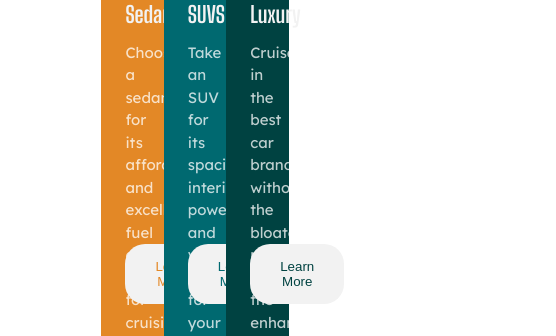
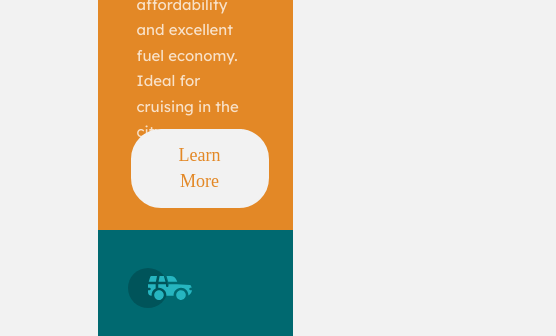
Before and after one commit to stealthman22/3-column-card-component, a plain HTML site: page index.html in a window 390 px wide. Shown: the part 279-615 px from the top of the page, 556 px wide, since content can reach past the window. Drawn offline with Linux system fonts and the light colour scheme; files whose address does not match are found by name.

Commit message:
working on responsiveness, all layouts finished

```diff
--- a/index.html
+++ b/index.html
@@ -56,7 +56,7 @@
 
   <div class="attribution">
     Challenge by <a href="https://www.frontendmentor.io?ref=challenge" target="_blank">Frontend Mentor</a>.
-    Coded by <a href="#">Your Name Here</a>.
+    Coded by <a href="https://github.com/stealthman22/3-column-card-component" target="_blank" >Alara Joel</a>.
   </div>
 </body>
 </html>
--- a/styles.css
+++ b/styles.css
@@ -15,7 +15,8 @@
 
 html,body {
  font-size: 15px;
- line-height: 150%;
+ line-height: 170%;
+ background-color: var(--bg-color);
 }
 
 
@@ -23,12 +24,12 @@ html,body {
  display: flex;
 align-items: center;
 justify-content: center;
- height: 95vh;
+ min-height: 95vh;
 }
 
 .card {
- height: 55vh;
-width: 16vw;
+ height: 30rem;
+width: 20rem;
 }
 
 
@@ -58,18 +59,20 @@ background: url(./images//icon-suvs.svg) no-repeat;
 
 .card-content {
  margin: 0.5rem 1.6rem 0 1.6rem;
+ padding: 0.5rem 1rem;
  height: 50%;
 }
 
 .card-content > h1{
 font-family: var(--bg-font);
 color: var(--bg-color);
+font-size: 2.5em;
 }
 
 .card-content > p {
  font-family: var(--txt-font);
  color: var(--txt-color);
- margin-top: 1rem;
+ margin-top: 1.8rem;
 }
 
 
@@ -89,21 +92,31 @@ color: var(--bg-color);
 
 /* buttons */
 .cta {
- margin: 0.5rem 1.6rem 0 1.6rem;
- padding: 1rem 2rem;
+ margin: 0.1rem 1.6rem 0 2.2rem;
+ padding: 0.8rem 2.3rem;
  background-color: var(--bg-color);
- border: 1px solid var(--bg-color);
-border-radius: 20px;
-border:  none;
+ border: 2px solid var(--bg-color);
+border-radius: 30px;
 outline: none;
 cursor: pointer;
 text-align: center;
+font: var(--bg-font);
+font-size: 1.2em;
 }
 
+.cta:hover {
+ background-color: transparent;
+ transition: background-color 0.3s ease-in-out;
+}
 
 
 .card-1 > .cta {
  color: var(--orange-primary);
+}
+
+.card-1 > .cta:hover, .card-2 > .cta:hover, .card-3 > .cta:hover {
+ color: var(--txt-color);
+
 }
 
 .card-2 > .cta {
@@ -121,3 +134,67 @@ text-align: center;
 .attribution a {
  color: hsl(228, 45%, 44%);
  }
+
+
+ /* @media  screen and (max-width: 1540px) {
+  .card {
+   height: 70vh;
+  width: 22vw;
+  }
+ } */
+
+ @media  screen and (max-width: 1200px) {
+  .card {
+  width: 18rem;
+  }
+ }
+
+ /* @media  screen and (max-width: 950px) {
+  .container {
+   margin: 0 3rem;
+  }
+ } */
+
+ /* @media  screen and (max-width: 1008px) {
+  .card {
+   height: 61vh;
+  width: 30vw;
+  }
+ } */
+
+ /* @media  screen and (max-width: 840px) {
+  .card {
+  width: 32vw;
+  }
+ } */
+
+ /* @media  screen and (max-width: 780px) {
+  .card {
+  width: 28vw;
+  }
+ } */
+
+ @media  screen and (max-width: 700px) {
+  .container {
+   margin: 3rem 0;
+   flex-direction: column;
+   align-items: center;
+justify-content: center;
+   min-height: 100vh;
+  }
+
+
+  .card {
+   height: 55vh;
+  width: 50vw;
+  }
+
+  .card-1 {
+   border-radius: 5px  5px 0 0 ;
+  }
+
+  .card-3 {
+   background-color: var(--very-dark-cyan-primary);
+   border-radius: 0 0 5px 5px ;
+  }
+ }
```
